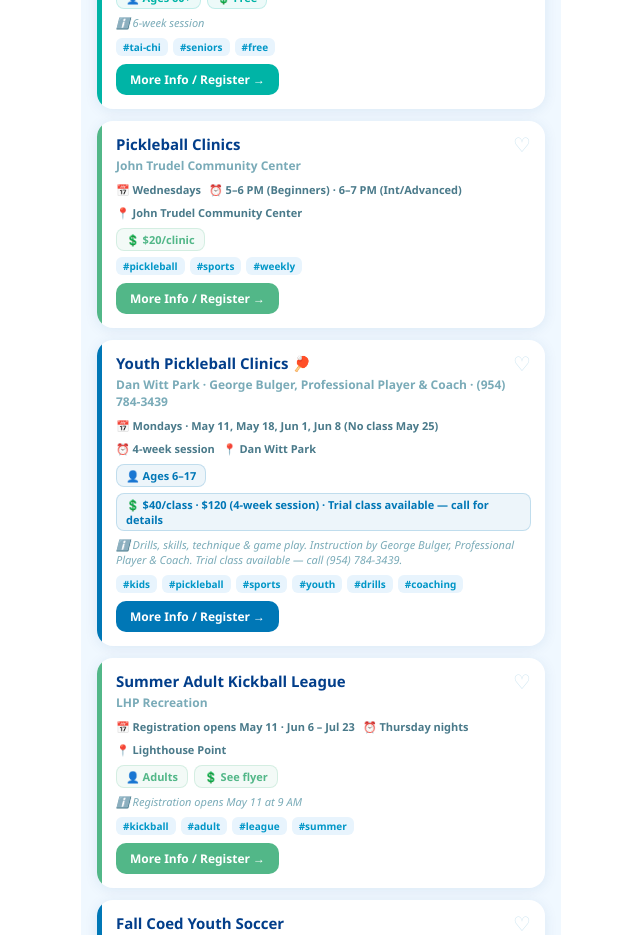
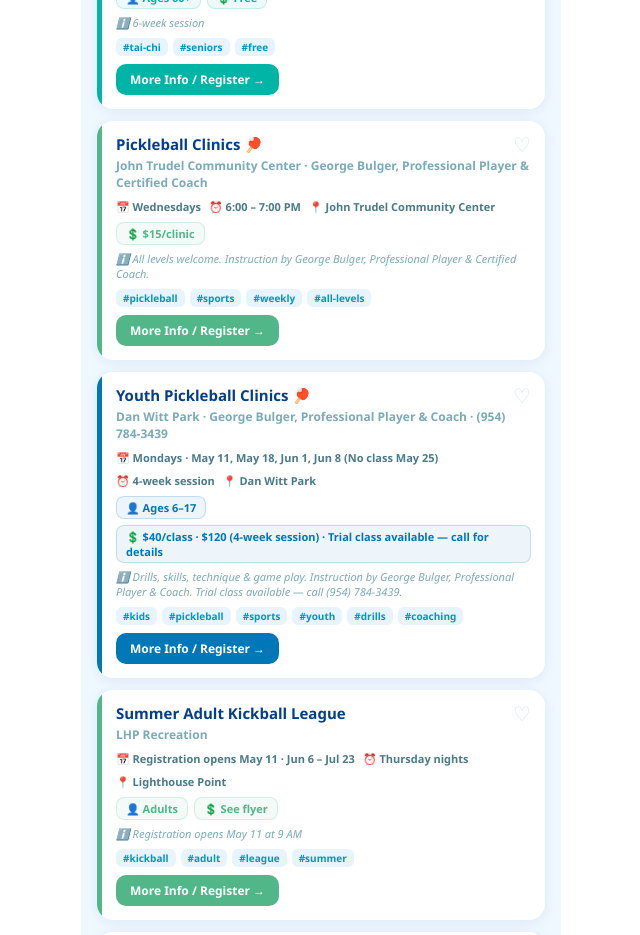
Before and after one commit to rebeccalword-lhp/lhpsocial, a React (Vite) app: page / in a window 1280 px wide. Shown: the part 8660-9595 px from the top of the page, without its empty margins (319-959 px from the left). Built offline with nearby package versions, Linux system fonts and the light colour scheme.

Commit message:
Update lhp-app.jsx

```diff
--- a/src/lhp-app.jsx
+++ b/src/lhp-app.jsx
@@ -172,7 +172,7 @@ const events = [
   { id: 8, title: "Mat Yogalates (Weekly)", org: "John Trudel Community Center", category: ["fitness", "seniors"], date: "Tuesdays & Fridays", time: "9:00 – 10:00 AM", location: "John Trudel Community Center", price: "$10/class", color: "#52B788", tags: ["yoga", "pilates", "weekly"], note: null, ages: null, link: "https://lhp.recdesk.com" },
   { id: 9, title: "Chair Yoga (Weekly)", org: "John Trudel Community Center", category: ["fitness", "seniors"], date: "Wednesdays & Fridays", time: "10:30 – 11:30 AM", location: "John Trudel Community Center", price: "$10 res / $20 non-res", color: "#52B788", tags: ["yoga", "seniors", "weekly"], note: null, ages: null, link: "https://lhp.recdesk.com" },
   { id: 10, title: "Tai Chi for Arthritis", org: "John Trudel Community Center", category: ["fitness", "seniors"], date: "Tues & Thurs — thru May 14", time: "11:00 AM", location: "John Trudel Community Center", price: "Free", color: "#00B4A6", tags: ["tai-chi", "seniors", "free"], note: "6-week session", ages: "Ages 60+", link: "https://lhp.recdesk.com" },
-  { id: 11, title: "Pickleball Clinics", org: "John Trudel Community Center", category: ["fitness"], date: "Wednesdays", time: "5–6 PM (Beginners) · 6–7 PM (Int/Advanced)", location: "John Trudel Community Center", price: "$20/clinic", color: "#52B788", tags: ["pickleball", "sports", "weekly"], note: null, ages: null, link: "https://lhp.recdesk.com" },
+  { id: 11, title: "Pickleball Clinics 🏓", org: "John Trudel Community Center · George Bulger, Professional Player & Certified Coach", category: ["fitness"], date: "Wednesdays", time: "6:00 – 7:00 PM", location: "John Trudel Community Center", price: "$15/clinic", color: "#52B788", tags: ["pickleball", "sports", "weekly", "all-levels"], note: "All levels welcome. Instruction by George Bulger, Professional Player & Certified Coach.", ages: null, link: "https://lhp.recdesk.com" },
   { id: 12, title: "Youth Pickleball Clinics 🏓", org: "Dan Witt Park · George Bulger, Professional Player & Coach · (954) 784-3439", category: ["fitness", "families"], date: "Mondays · May 11, May 18, Jun 1, Jun 8 (No class May 25)", time: "4-week session", location: "Dan Witt Park", price: "$40/class · $120 (4-week session) · Trial class available — call for details", color: "#0077B6", tags: ["kids", "pickleball", "sports", "youth", "drills", "coaching"], note: "Drills, skills, technique & game play. Instruction by George Bulger, Professional Player & Coach. Trial class available — call (954) 784-3439.", ages: "Ages 6–17", link: "https://lhp.recdesk.com" },
   { id: 29, title: "Summer Adult Kickball League", org: "LHP Recreation", category: ["fitness", "community"], date: "Registration opens May 11 · Jun 6 – Jul 23", time: "Thursday nights", location: "Lighthouse Point", price: "See flyer", color: "#52B788", tags: ["kickball", "adult", "league", "summer"], note: "Registration opens May 11 at 9 AM", ages: "Adults", link: "https://lhp.recdesk.com" },
   { id: 30, title: "Fall Coed Youth Soccer", org: "LHP Recreation", category: ["fitness", "families"], date: "Registration opens May 18 · Season starts August", time: "See schedule", location: "Lighthouse Point", price: "See lhp.recdesk.com", color: "#0077B6", tags: ["soccer", "kids", "fall", "registration"], note: "LHP residents first! Divisions: 6U, 8U, 10U, 13U", ages: "6U–13U", link: "https://lhp.recdesk.com" },
```
